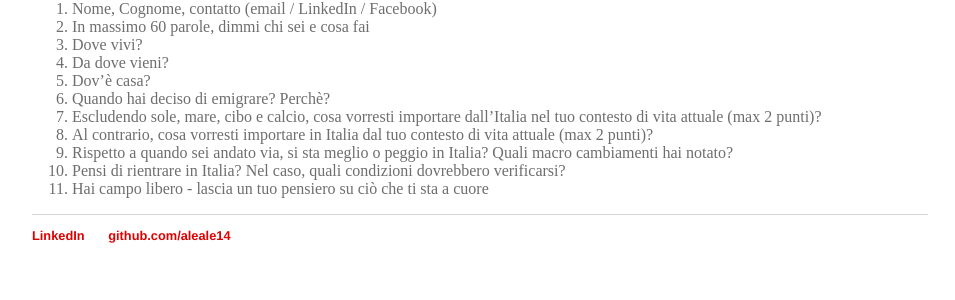
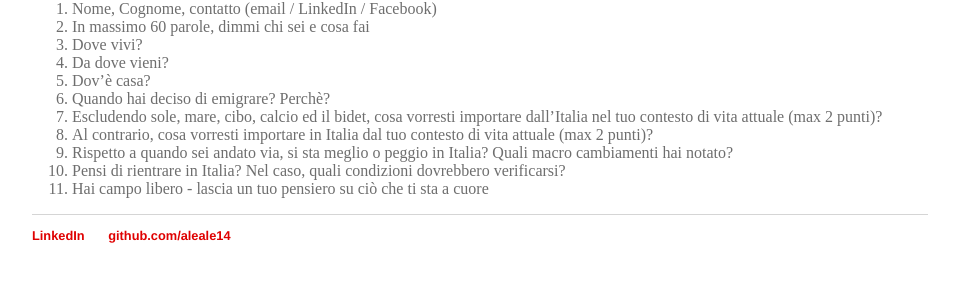
Before and after one commit to aleale14/aleale14.github.io, a Jekyll site: the page built from _posts/2019-09-19-questionario_guests.md, in a window 1280 px wide. Shown: the part 925-1225 px from the top of the page, without its empty margins (160-1115 px from the left). Built offline with Jekyll 4.4.1, drawn with Linux system fonts in a browser that asks for light colours.

Commit message:
bidet added

```diff
--- a/_posts/2019-09-19-questionario_guests.md
+++ b/_posts/2019-09-19-questionario_guests.md
@@ -20,7 +20,7 @@ Chiederò a tutti di rispondere ai seguenti punti:
 1. Da dove vieni?
 1. Dov'è casa?
 1. Quando hai deciso di emigrare? Perchè?
-1. Escludendo sole, mare, cibo e calcio, cosa vorresti importare dall'Italia nel tuo contesto di vita attuale (max 2 punti)?
+1. Escludendo sole, mare, cibo, calcio ed il bidet, cosa vorresti importare dall'Italia nel tuo contesto di vita attuale (max 2 punti)?
 1. Al contrario, cosa vorresti importare in Italia dal tuo contesto di vita attuale (max 2 punti)?
 1. Rispetto a quando sei andato via, si sta meglio o peggio in Italia? Quali macro cambiamenti hai notato?
 1. Pensi di rientrare in Italia? Nel caso, quali condizioni dovrebbero verificarsi?
```
